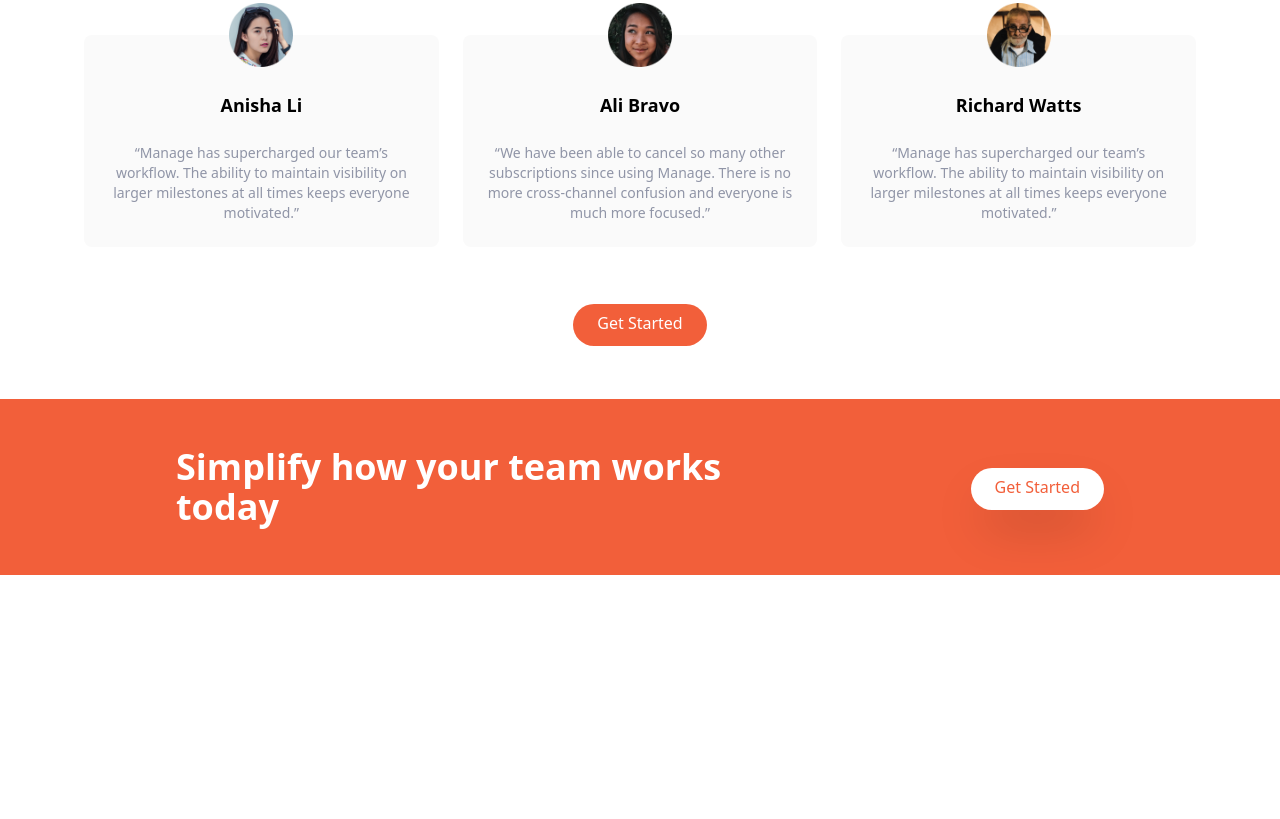
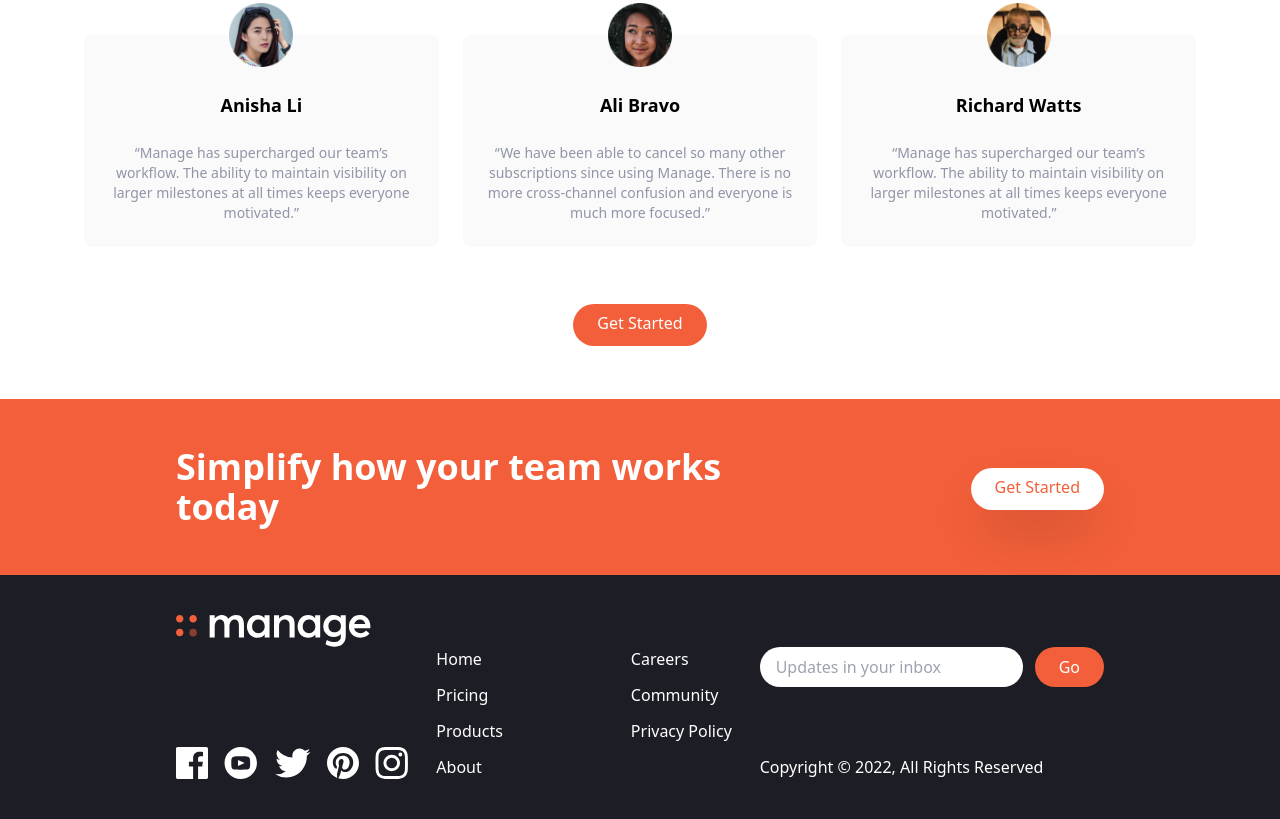
Before and after one commit to markgmz92/tailwind_tutorial, a website: page index.html in a window 1280 px wide. Shown: the part 1369-2188 px from the top of the page. Before the commit the page ends 1944 px from the top, so only its background shows below. Drawn offline with Linux system fonts and the light colour scheme.

Commit message:
[TT - 007] Footer section done

```diff
--- a/index.html
+++ b/index.html
@@ -249,5 +249,83 @@
         </div>
       </div>
     </section>
+    <!--Footer-->
+    <section id="footer">
+      <footer class="bg-veryDarkBlue">
+        <!--Flex Container-->
+        <div
+          class="container flex flex-col-reverse justify-between px-6 py-10 mx-auto space-y-8 md:flex-row md:space-y 0"
+        >
+          <!--Logo and social links container -->
+          <div
+            class="flex flex-col reverse items-center justify-between space-y-12 md:flex-col md:space-y-0 md:items-start"
+          >
+            <div class="mx-auto my-6 text-center text-white md:hidden">
+              Copyright &copy; 2022. All Rights Reserved
+            </div>
+            <!--Logo -->
+            <div><img src="img/logo-white.svg" class="h-8" alt="" /></div>
+            <!--Social Links Container-->
+            <div class="flex justify-center space-x-4">
+              <!--Link 1-->
+              <a href="">
+                <img src="img/icon-facebook.svg" alt="" class="h-8" />
+              </a>
+              <!--Link 2-->
+              <a href="">
+                <img src="img/icon-youtube.svg" alt="" class="h-8" />
+              </a>
+              <!--Link 3-->
+              <a href="">
+                <img src="img/icon-twitter.svg" alt="" class="h-8" />
+              </a>
+              <!--Link 4-->
+              <a href="">
+                <img src="img/icon-pinterest.svg" alt="" class="h-8" />
+              </a>
+              <!--Link 5-->
+              <a href="">
+                <img src="img/icon-instagram.svg" alt="" class="h-8" />
+              </a>
+            </div>
+          </div>
+          <!--List Container-->
+          <div class="flex justify-around space-x-32">
+            <div class="flex flex-col space-y-3 text-white">
+              <a href="#" class="hover:text-brightRed">Home</a>
+              <a href="#" class="hover:text-brightRed">Pricing</a>
+              <a href="#" class="hover:text-brightRed">Products</a>
+              <a href="#" class="hover:text-brightRed">About</a>
+            </div>
+            <div class="flex flex-col space-y-3 text-white">
+              <a href="#" class="hover:text-brightRed">Careers</a>
+              <a href="#" class="hover:text-brightRed">Community</a>
+              <a href="#" class="hover:text-brightRed">Privacy Policy</a>
+            </div>
+          </div>
+
+          <!--Input Container-->
+          <div class="flex flex-col justify-between">
+            <form>
+              <div class="flex space-x-3">
+                <input
+                  type="text"
+                  class="flex-1 px-4 rounded-full focus:outline-none"
+                  placeholder="Updates in your inbox"
+                />
+                <button
+                  class="px-6 py-2 text-white rounded-full bg-brightRed hover:bg-brightRedLight focus:outline-none"
+                >
+                  Go
+                </button>
+              </div>
+            </form>
+            <div class="hidden text-white md:block">
+              Copyright &copy; 2022, All Rights Reserved
+            </div>
+          </div>
+        </div>
+      </footer>
+    </section>
   </body>
 </html>
```
Also changed, not shown: css/main.css.
